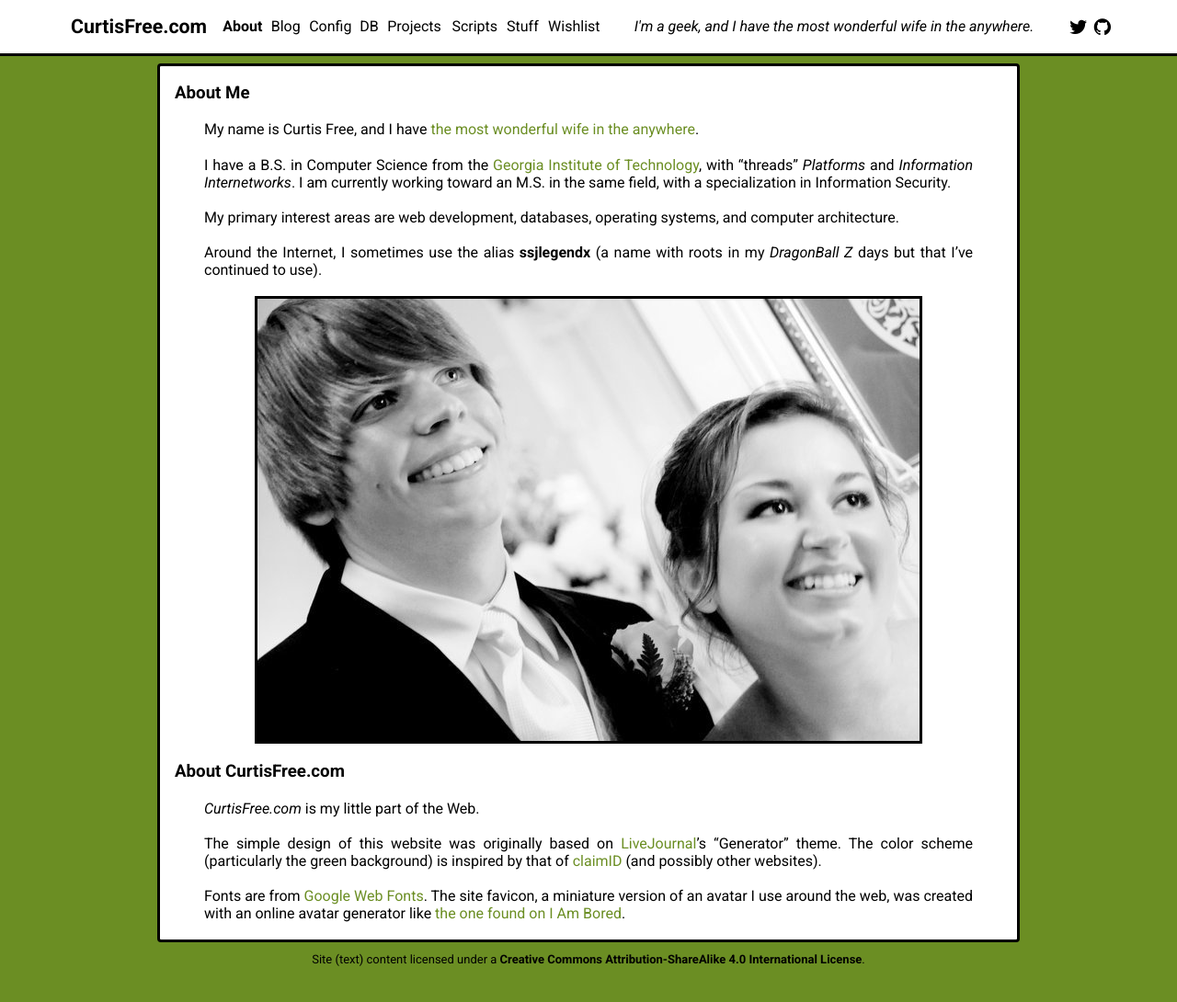
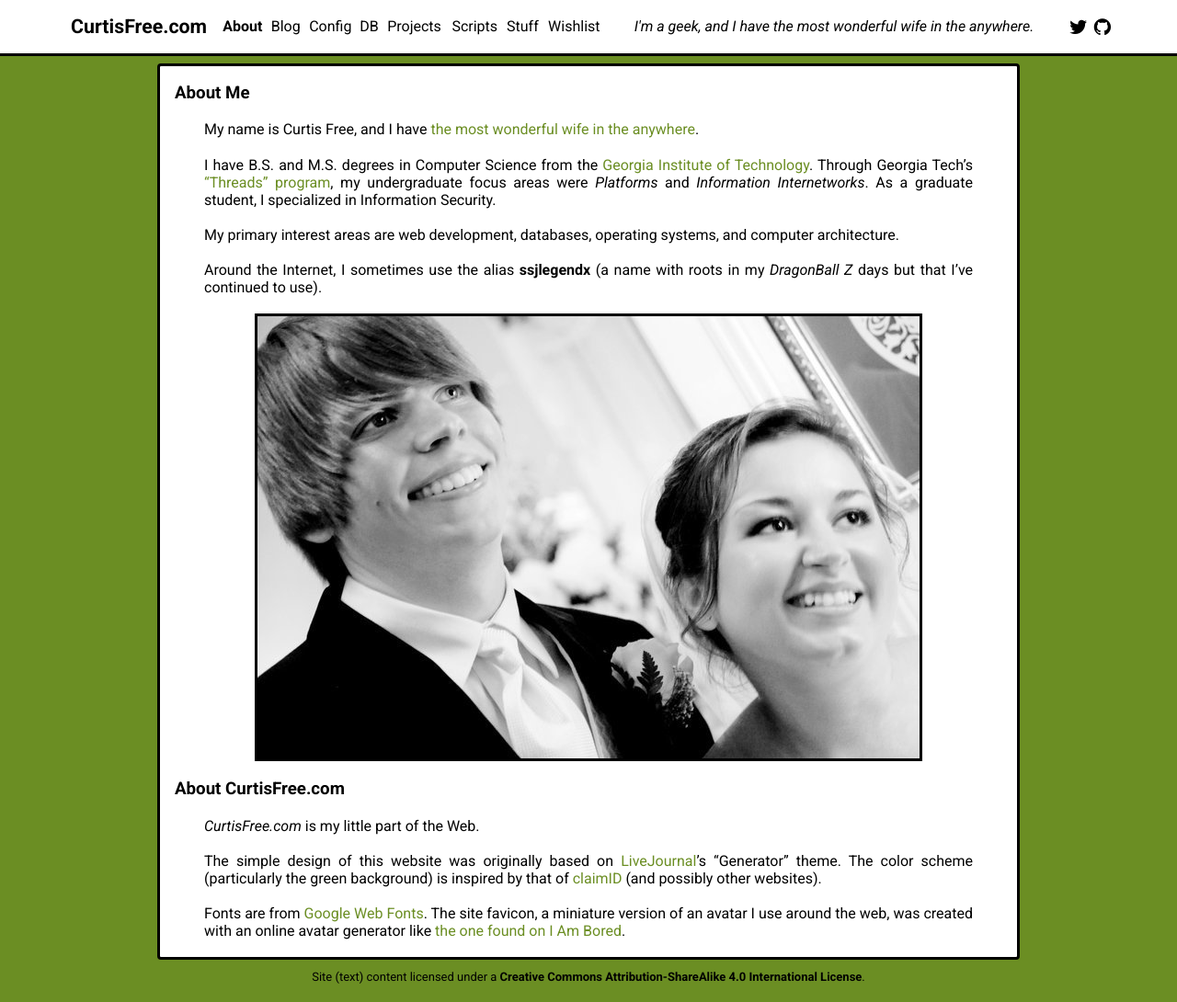
Before and after one commit to cfree3/curtisfree.com, a Jekyll site: the page built from about/index.md, in a window 1280 px wide. Shown: the whole page at 92% size. Built offline with Jekyll 4.4.1, drawn with Linux system fonts in a browser that asks for light colours; nearby versions of some CDN libraries.

Commit message:
Update information on education

```diff
--- a/about/index.md
+++ b/about/index.md
@@ -6,9 +6,9 @@ layout: default
 
 My name is Curtis Free, and I have [the most wonderful wife in the anywhere][curtisandrebecca].
 
-I have a B.S. in Computer Science from the [Georgia Institute of Technology][gatech], with "threads"
-_Platforms_ and _Information Internetworks_. I am currently working toward an M.S. in the same
-field, with a specialization in Information Security.
+I have B.S. and M.S. degrees in Computer Science from the [Georgia Institute of Technology][gatech].
+Through Georgia Tech's ["Threads" program][threads], my undergraduate focus areas were _Platforms_
+and _Information Internetworks_. As a graduate student, I specialized in Information Security.
 
 My primary interest areas are web development, databases, operating systems, and computer
 architecture.
```
Also changed, not shown: other parts of about/index.md (+1 -0 lines).
